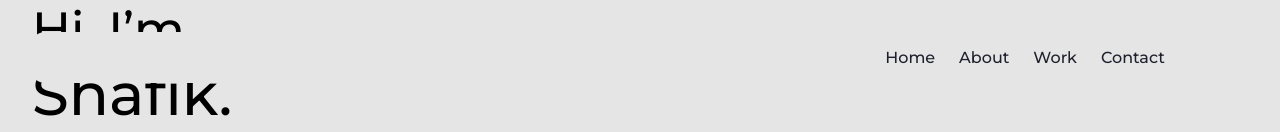
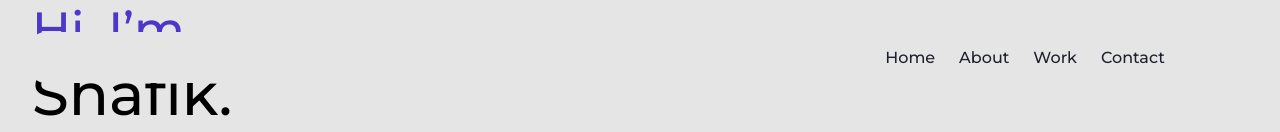
Before and after one commit to shafdev/portfolio_ongoing, a React (Create React App) app: page / in a window 1280 px wide. Shown: the top 132 px of the page. Built offline with nearby package versions, Linux system fonts and the light colour scheme.

Commit message:
c2_06_07_22

```diff
--- a/src/index.css
+++ b/src/index.css
@@ -82,6 +82,7 @@
   z-index: 1;
   font-weight: 500;
   font-size: 3rem;
+  color: #4d37c8;
   /* top:1.5rem; */
 }
 
```
